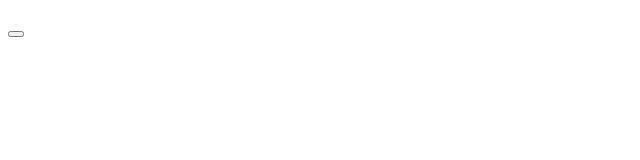
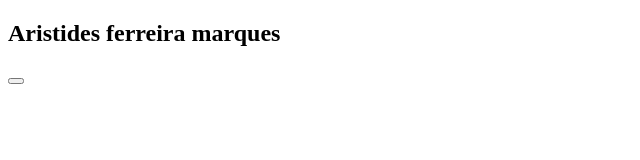
Before and after one commit to Aryfer/Aryfer.github.io, a plain HTML site: page index.html in a window 1280 px wide. Shown: the whole page, without its empty margins (0-640 px from the left). Drawn offline with Linux system fonts and the light colour scheme.

Commit message:
teste de commit neste repositorio

```diff
--- a/index.html
+++ b/index.html
@@ -9,7 +9,7 @@
 
     <nav>
         <!-- nome -->
-        <h2></h2>
+        <h2>Aristides ferreira marques</h2>
         <!-- botão de dark mode -->
         <button></button>
     </nav>
```
